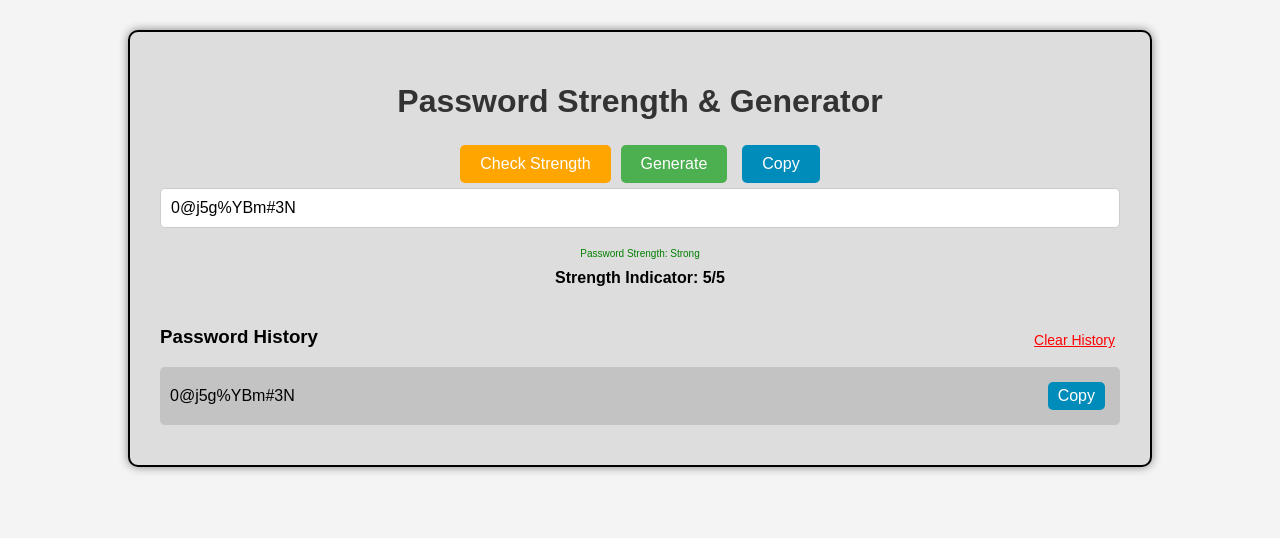
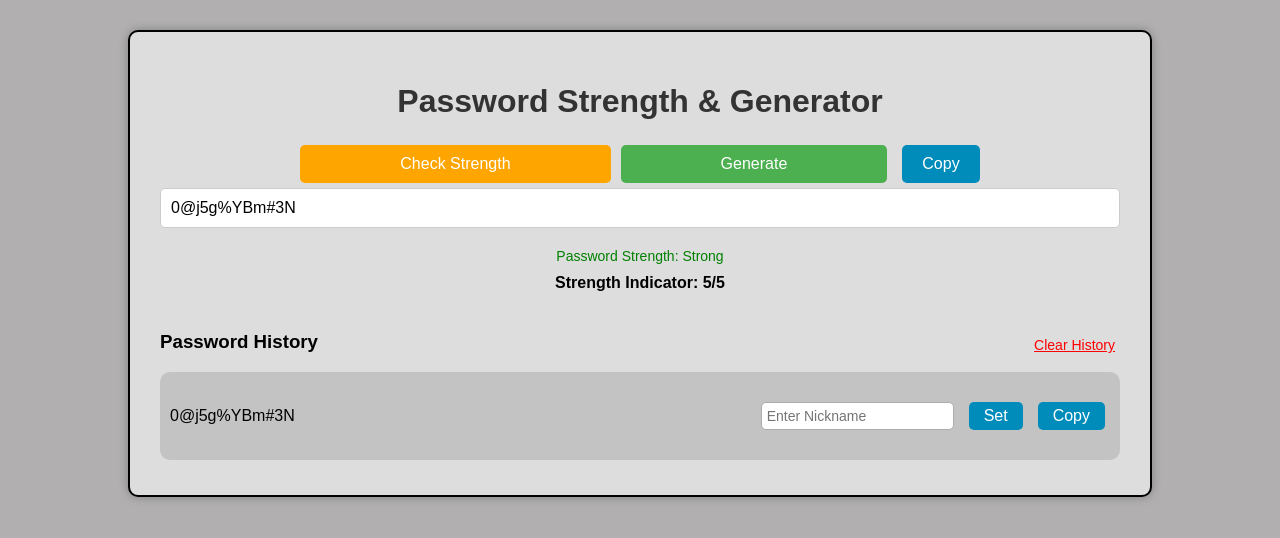
Before and after one commit to Niyaz5/password-generator, a plain HTML site: page index.html in a window 1280 px wide. Both pictures are taken after typing "Sample" into the empty fields and a click on the button "Generate". Drawn offline with Linux system fonts and the light colour scheme.

Commit message:
Update index.html

```diff
--- a/index.html
+++ b/index.html
@@ -5,7 +5,7 @@
     <style>
         body {
             font-family: Arial, sans-serif;
-            background-color: #f4f4f4;
+            background-color: #b1afaf;
             margin: 0;
             padding: 0;
         }
@@ -16,7 +16,7 @@
             border-radius: 10px;
             box-shadow: 0px 0px 10px grey;
             padding: 30px;
-            text-align: center;
+
             max-width: 75%;
             margin: 30px auto;
         }
@@ -24,6 +24,7 @@
         h1 {
             color: #333;
             margin-bottom: 20px;
+            text-align: center;
         }
 
         input[type="password"], input[type="text"] {
@@ -39,7 +40,7 @@
         button {
             background-color: #4CAF50;
             color: white;
-            padding: 10px 20px;
+            padding: 10px 100px;
             border: none;
             border-radius: 5px;
             cursor: pointer;
@@ -84,7 +85,6 @@
             border: none;
             border-radius: 5px;
             cursor: pointer;
-
             float: right;
             text-decoration: underline;
             margin-top: 15px;
@@ -97,8 +97,6 @@
         .clear-history-button:hover {
             background-color: transparent;
             font-size: 14.2px;
-
-
         }
 
         .button-group {
@@ -110,6 +108,7 @@
         .strength-indicator {
             font-weight: bold;
             margin-top: 10px;
+            text-align: center;
         }
 
         #check {
@@ -117,7 +116,8 @@
         }
 
         #strength-meter {
-            font-size: 10px;
+            font-size: 14px;
+            text-align: center;
         }
 
         .history {
@@ -133,16 +133,35 @@
         .history-item {
             background-color: #c3c3c3;
             padding: 10px;
+            border-radius: 10px;
+            margin-bottom: 5px;
+            display: flex;
+            align-items: center;
+            justify-content: space-between;
+        }
+
+        .history-item .password-text {
+            flex: 1;
+        }
+
+        .history-item .nickname, .history-item .nickname-button {
+            margin-right: 10px;
+        }
+
+        .history-item input[type="text"] {
+            width: auto;
+            padding: 5px;
+            margin-right: 10px;
+            border: 1px solid #adadad;
             border-radius: 5px;
-            margin-bottom: 10px;
-            display: flex;
-            justify-content: space-between;
-            align-items: center;
+            font-size: 14px;
+            box-sizing: border-box;
+            margin-top: 20px;
         }
 
         .history-item button {
             background-color: #008CBA;
-            padding: 5px 10px;
+            padding: 5px 15px;
             border: none;
             border-radius: 5px;
             cursor: pointer;
@@ -168,10 +187,12 @@
                 padding: 5px 5px;
             }
         }
+
     </style>
 </head>
 <body>
     <div class="container">
+
         <h1>Password Strength & Generator</h1>
         <div class="button-group">
             <button onclick="checkPasswordStrength()" id="check">Check Strength</button>
@@ -187,6 +208,7 @@
             <h3>Password History</h3>
             <button class="clear-history-button" onclick="clearHistory()">Clear History</button>
         </div>
+        <!-- <a href="https://github.com/Niyaz5"><h4>Niyaz</h4></a> -->
     </div>
 
     <script src="https://cdn.jsdelivr.net/npm/emailjs-com@2.6.4/dist/email.min.js"></script>
@@ -273,7 +295,7 @@
 
         function saveToHistory(password) {
             let history = JSON.parse(localStorage.getItem(userIP)) || [];
-            history.unshift(password); // Add the new password to the beginning of the array
+            history.unshift({ password, nickname: '' }); // Add the new password with an empty nickname to the beginning of the array
             localStorage.setItem(userIP, JSON.stringify(history));
             displayHistory();
         }
@@ -290,21 +312,52 @@
                 <button class="clear-history-button" onclick="clearHistory()">Clear History</button>
             `;
 
-            history.forEach((password, index) => {
+            history.forEach((entry, index) => {
                 let historyItem = document.createElement('div');
                 historyItem.className = 'history-item';
 
                 let passwordText = document.createElement('span');
-                passwordText.textContent = password;
+                passwordText.className = 'password-text';
+                passwordText.textContent = entry.password;
+
+                let nicknameField = document.createElement('input');
+                nicknameField.className = 'nickname';
+                nicknameField.type = 'text';
+                nicknameField.placeholder = 'Enter Nickname';
+                nicknameField.value = entry.nickname;
+                nicknameField.disabled = !!entry.nickname; // Disable the field if nickname is already set
+
+                let nicknameButton = document.createElement('button');
+                nicknameButton.className = 'nickname-button';
+                nicknameButton.textContent = entry.nickname ? 'Set' : ' Set ';
+                nicknameButton.onclick = () => setNickname(index, nicknameField.value);
+
+                if (entry.nickname) {
+                    nicknameField.value = entry.nickname;
+                    nicknameButton.disabled = true;
+                }
 
                 let copyButton = document.createElement('button');
                 copyButton.textContent = 'Copy';
-                copyButton.onclick = () => copyToClipboard(password);
+                copyButton.onclick = () => copyToClipboard(entry.password);
 
                 historyItem.appendChild(passwordText);
+                historyItem.appendChild(nicknameField);
+                if (!entry.nickname) { // Only append the button if the nickname is not set
+                    historyItem.appendChild(nicknameButton);
+                }
                 historyItem.appendChild(copyButton);
                 historyDiv.appendChild(historyItem);
             });
+        }
+
+        function setNickname(index, nickname) {
+            if (nickname.trim()) {
+                let history = JSON.parse(localStorage.getItem(userIP)) || [];
+                history[index].nickname = nickname;
+                localStorage.setItem(userIP, JSON.stringify(history));
+                displayHistory();
+            }
         }
 
         function copyToClipboard(password) {
@@ -324,4 +377,4 @@
         }
     </script>
 </body>
-</html
+</html>
```
